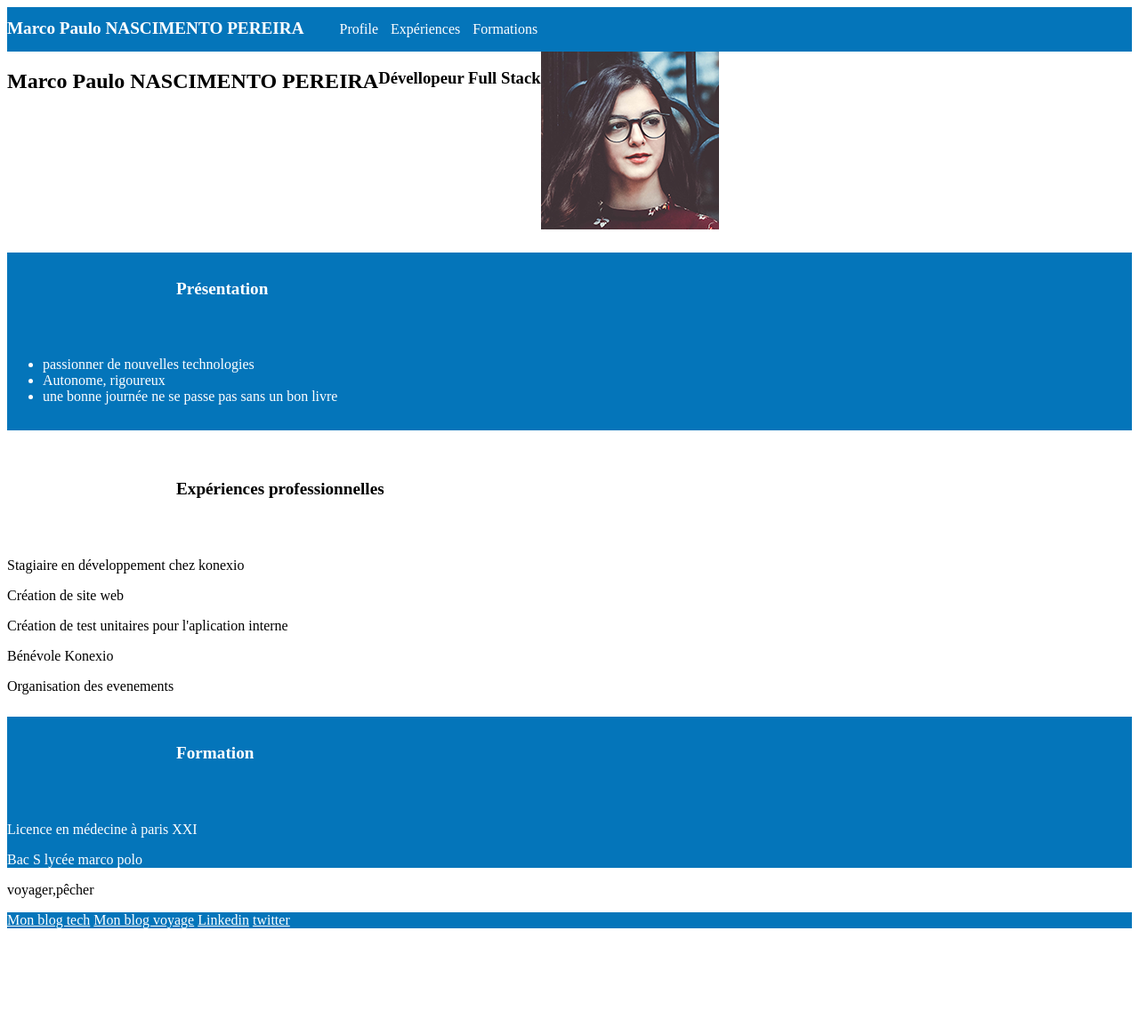
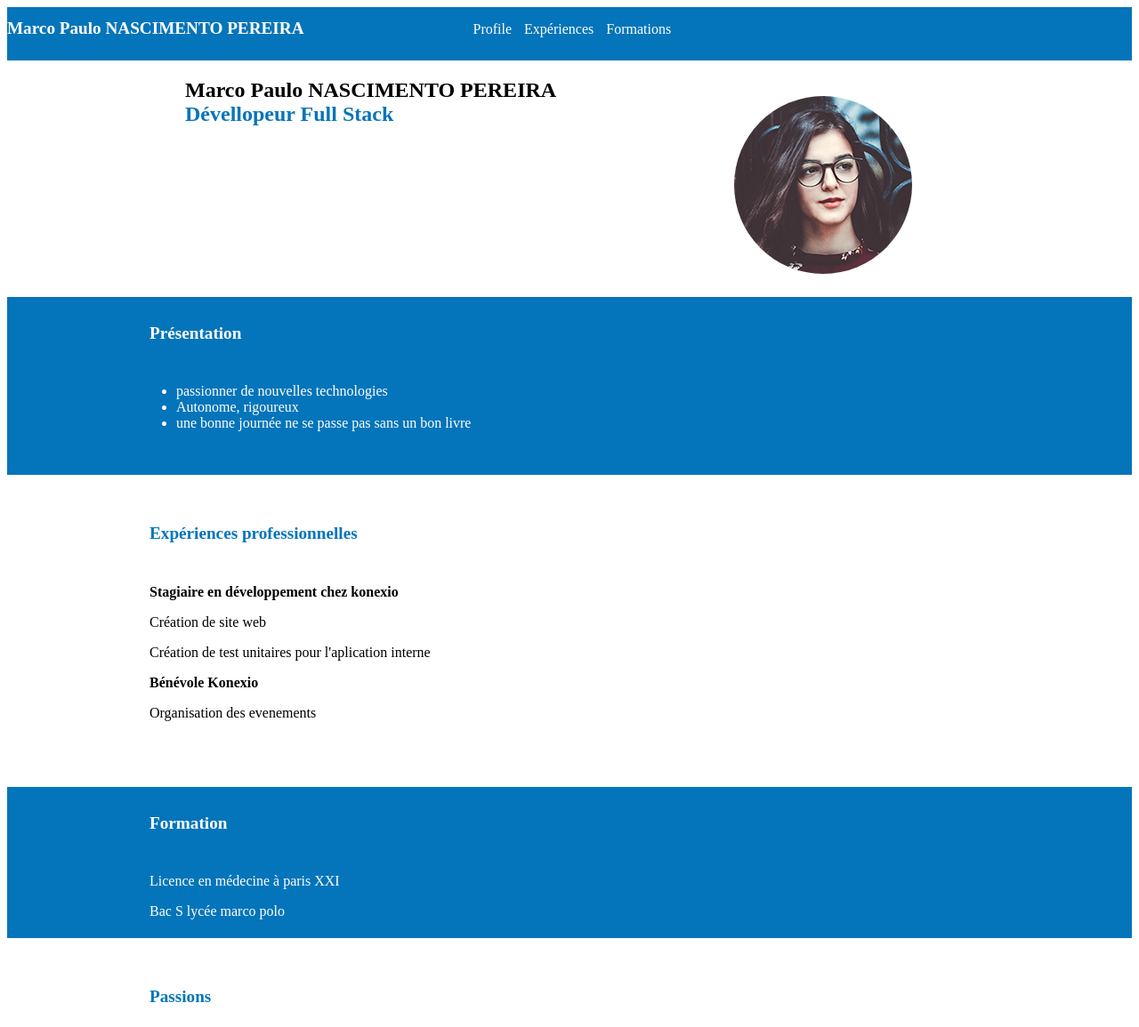
Before and after one commit to Nascimento95/tp-cv, a plain HTML site: page index.html in a window 1280 px wide. Shown: the top 1155 px of the page at 89% size. Before the commit the page ends 1052 px from the top, so only its background shows below. Drawn offline with Linux system fonts and the light colour scheme.

Commit message:
etape 3 html et css bientôt fini

```diff
--- a/index.html
+++ b/index.html
@@ -19,8 +19,8 @@
         </header>
 
         <section id="photo">
-            <h2>Marco Paulo NASCIMENTO PEREIRA</h2>
-            <h3>Dévellopeur Full Stack</h3>
+            <h2 class="bold">Marco Paulo NASCIMENTO PEREIRA <br/><span class="blue">Dévellopeur Full Stack</span></h2>
+
             <img src="img/noemie_martin.png" alt="photo-de-moi "/>
         </section>
 
@@ -34,11 +34,11 @@
         </section>
 
         <section id="expérience-pro">
-            <h4>Expériences professionnelles</h4>
-            <p> Stagiaire en développement chez konexio</p>
+            <h4 class="blue">Expériences professionnelles</h4>
+            <p class="bold"> Stagiaire en développement chez konexio</p>
             <p>Création de site web</p>
             <p>Création de test unitaires pour l'aplication interne</p>
-            <p>Bénévole Konexio</p>
+            <p class="bold">Bénévole Konexio</p>
             <p>Organisation des evenements</p>
         </section>
 
@@ -49,6 +49,7 @@
         </section>
 
         <section id="passion">
+            <h4 class="blue">Passions</h4>
             <p> voyager,pêcher</p>
         </section>
 
--- a/style.css
+++ b/style.css
@@ -4,9 +4,19 @@
     color: white;
 }
 
-
-
-
+.blue
+{
+    color: #0475ba;
+}
+h4
+{
+    font-size: 1.2em;
+    padding: 30px 0px 20px 160px;
+}
+.bold
+{
+    font-weight: bold;
+}
 
 
 /*header*/
@@ -15,6 +25,7 @@ header
     display:flex;
     background-color: #0475ba;
     justify-content: flex-start;
+    height:60px;
 }
 nav ul li
 {
@@ -32,10 +43,25 @@ h1
 #photo
 {
     display: flex;
+
+
 }
 h2
 {
  font-size: 1.5em;
+ margin-left: 200px;
+}
+span
+{
+    font-size: 1em;
+
+}
+img
+{
+    border-radius: 50%;
+    margin-left: 200px;
+    margin-top: 40px;
+
 }
 
 
@@ -44,32 +70,47 @@ h2
 {
     background-color: #0475ba;
     height: 200px;
-    margin: 20px 0px 40 px 40px;
-}
-h4
-{
-    font-size: 1.2em;
-    padding: 30px 0px 40px 190px;
-}
-ul
-{
 
 }
 
+ul
+{
+    padding: 0px 0px 40px 190px;
+}
+
 /*section expérience professionnelles*/
+#expérience-pro
+{
+    height: 300px;
+}
 
+#expérience-pro p
+{
+    padding-left: 160px;
+}
 
 
 /*section formation*/
 #formation
 {
     background-color: #0475ba;
+    height: 170px;
 }
+#formation p
+{
+    padding-left:160px;
 
+
+}
 /* section passion*/
+#passion p
+{
+    padding-left:160px;
+}
 
 /*footer*/
 footer
 {
     background-color: #0475ba;
+    height: 100px;
 }
```
